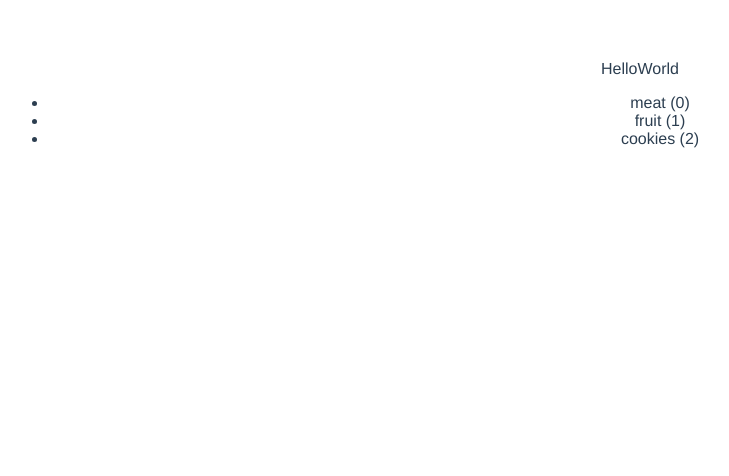
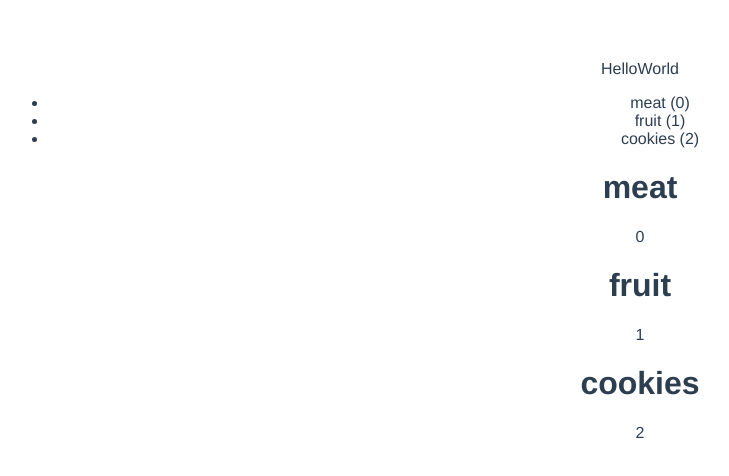
Before and after one commit to ukenny/vue-misc, a Vue app: page / in a window 1280 px wide. Shown: the top 476 px of the page, without its empty margins (0-729 px from the left). Built offline with nearby package versions, Linux system fonts and the light colour scheme.

Commit message:
Using <template></template> to have non-nested elements iterated over

```diff
--- a/src/components/VueFor.vue
+++ b/src/components/VueFor.vue
@@ -5,6 +5,10 @@
         {{ ingredient }} ({{ i }})
       </li>
     </ul>
+    <template v-for="(ingredient, index) in ingredients">
+      <h1 v-bind:key="ingredient">{{ ingredient }}</h1>
+      <p v-bind:key="index">{{ index }}</p>
+    </template>
   </div>
 </template>
 
```
